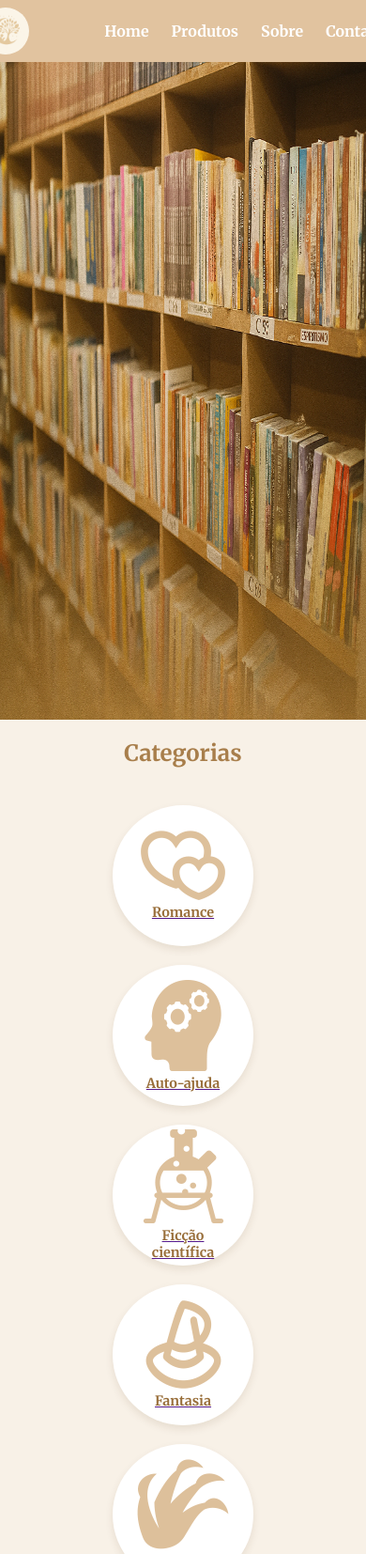
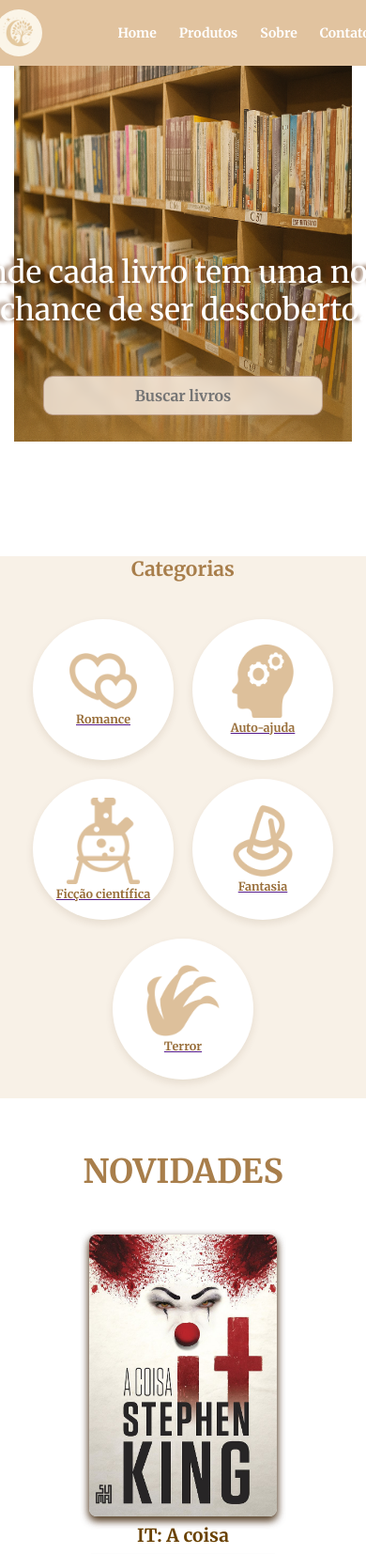
Before and after one commit to TI-29-Senac/Sebo-Alfarrabio, a PHP site: page / in a window 390 px wide; the page is wider, and only the part inside the window is pictured. Shown: the top 1654 px of that part at 94% size. Run offline with PHP 8.4, Linux system fonts and the light colour scheme.

Commit message:
adicionando responsivo

```diff
--- a/css/banner.css
+++ b/css/banner.css
@@ -12,14 +12,14 @@
 
 .pesquisa{
   display: flex;
-  position: absolute;
+  position: relative;
   bottom: 150px;
   justify-content: center;
   align-items: center;
   padding: 20px 300px;
   color: rgb(100, 40, 0);
   border-radius: 10px;
-  left: 640px;
+  left: 30%;
   text-align: center;
   backdrop-filter: blur(5px);
   background-color: rgba(255, 246, 239, 0.767);
@@ -46,10 +46,12 @@
   position: absolute;
   bottom: 350px;
   align-items: center;
-  left: 640px;
+  left: 30%;
    text-shadow: -6px 0px 5px rgb(96 49 14 / 99%);
   text-decoration: none;
 }
 .container{
   position: relative;
+  padding: auto;
+  flex-wrap: wrap;
 }
--- a/css/categorias.css
+++ b/css/categorias.css
@@ -4,7 +4,6 @@
     flex-direction: row;
     justify-content: center;
     flex-wrap: wrap;
-    padding: 20px;
     gap: 20px;
     background-color: #f8f1e7;
     font-family: 'Merriweather', serif;
--- /dev/null
+++ b/css/responsivo.css
@@ -0,0 +1,173 @@
+@media screen and (max-width: 728px) {
+    body {
+        font-size: 14px;
+    }
+
+    header, footer {
+        padding: 10px;
+    }
+    .banner{
+        width: 100%;
+    }
+    .container {
+        width: 100%;
+        padding: 0 15px;
+    }
+
+    .nav-menu {
+        display: block;
+        text-align: center;
+    }
+
+    .nav-menu li {
+        margin-bottom: 10%;
+    }
+
+    .categorias {
+        display: flex;
+        flex-direction: column;
+        align-items: center;
+    }
+    .categorias img {
+        width: 80%;
+        height: auto;
+    }
+
+    .depoimento{
+        font-size: 16px;
+        padding: 20px;
+    }
+    .depoimento-card {
+        width: 90%;
+        margin: 20px auto;
+    }
+
+    .depoimento-titulo {
+        font-size: 1.8rem;
+    }
+
+    .foto-perfil {
+        width: 100px;
+    }
+    .depoimento-texto {
+        font-size: 14px;
+    }
+
+
+    .depoimento-container {
+        flex-direction: column;
+        align-items: center;
+    }
+    .sobre {
+        padding: 20px;
+        text-align: center;
+    }
+
+    .sobre img {
+        width: 100%;
+        height: auto;
+    }
+    .sobre-texto {
+        font-size: 14px;
+    }
+
+
+
+
+    .espaco{
+        width: 100%;
+        padding: 25px;
+        text-align: center;
+        display: flex;
+        flex-direction: column;
+        align-items: center;
+        justify-content: center;
+        flex-wrap: wrap;
+        gap: 1px;
+    }
+
+    .img-esquerda-1, .img-esquerda-2 {
+        width: 100px;
+        height: 100px;
+       border-radius: 0 0 0 10px;
+    }
+
+    .img-direita-1, .img-direita-2 {
+        width: 100px;
+        height: 100px;
+       border-radius: 10 0 0 0px;
+    }
+
+    .img-central{
+        width: 220px;
+        height: 220px;
+        display: flex;
+        justify-content: center;
+        position: relative;
+        border-radius: 2px;
+    }
+
+    .espaco-texto {
+        font-size: 14px;
+    }
+    .figcapition-espaco {
+        font-size: 12px;
+        text-align: center;
+    }
+    .footer {
+        text-align: center;
+        padding: 10px;
+    }
+    .figcaption-espaco {
+        font-size: 10px;
+        text-align: center;
+        margin-top: 5px;
+        color: #ffffff;
+
+    }
+    .titulo-interno{
+        font-size: 1.5rem;
+        text-align: center;
+        margin-bottom: 20px;
+    }
+
+
+
+    .pesquisa{
+        position: relative;
+        bottom: 150px;
+        padding: 10px 50px;
+        left: 0;
+        right: 0;
+        margin: auto;
+        font-size: 1rem;
+        text-decoration: none;
+        border: 1px solid rgba(95, 31, 2, 0.288);
+    }
+
+    .text {
+        font-size: 2rem;
+        position: relative;
+        bottom: 200px;
+        left: 0;
+        right: 0;
+        margin: auto;
+        display: flex;
+        flex-direction: column;
+    }
+    .container{
+    position: relative;
+    flex-wrap: wrap;
+    }
+    .banner-img {
+        height: 400px;
+        width: 100%;
+        display: flex;
+        align-items: center;
+        justify-content: center;
+        text-align: center;
+        color: white;
+        font-family: 'Merriweather', serif;
+    }
+
+}
--- a/css/sobre.css
+++ b/css/sobre.css
@@ -6,9 +6,12 @@
 }
 
 .img-sobre{
-    width: 600px;
+    width: 550px;
     height: auto;
     border-radius: 40px;
     display: flex;
     position: relative;
+    justify-content: left;
+    align-items: left;
+    left: 15%;
 }
--- a/css/style.css
+++ b/css/style.css
@@ -7,3 +7,4 @@
 @import url("body.css");
 @import url("depoimentos.css");
 @import url("sobre.css");
+@import url("responsivo.css");
```
Also changed, not shown: css/espaco-responsivo.css (added).
